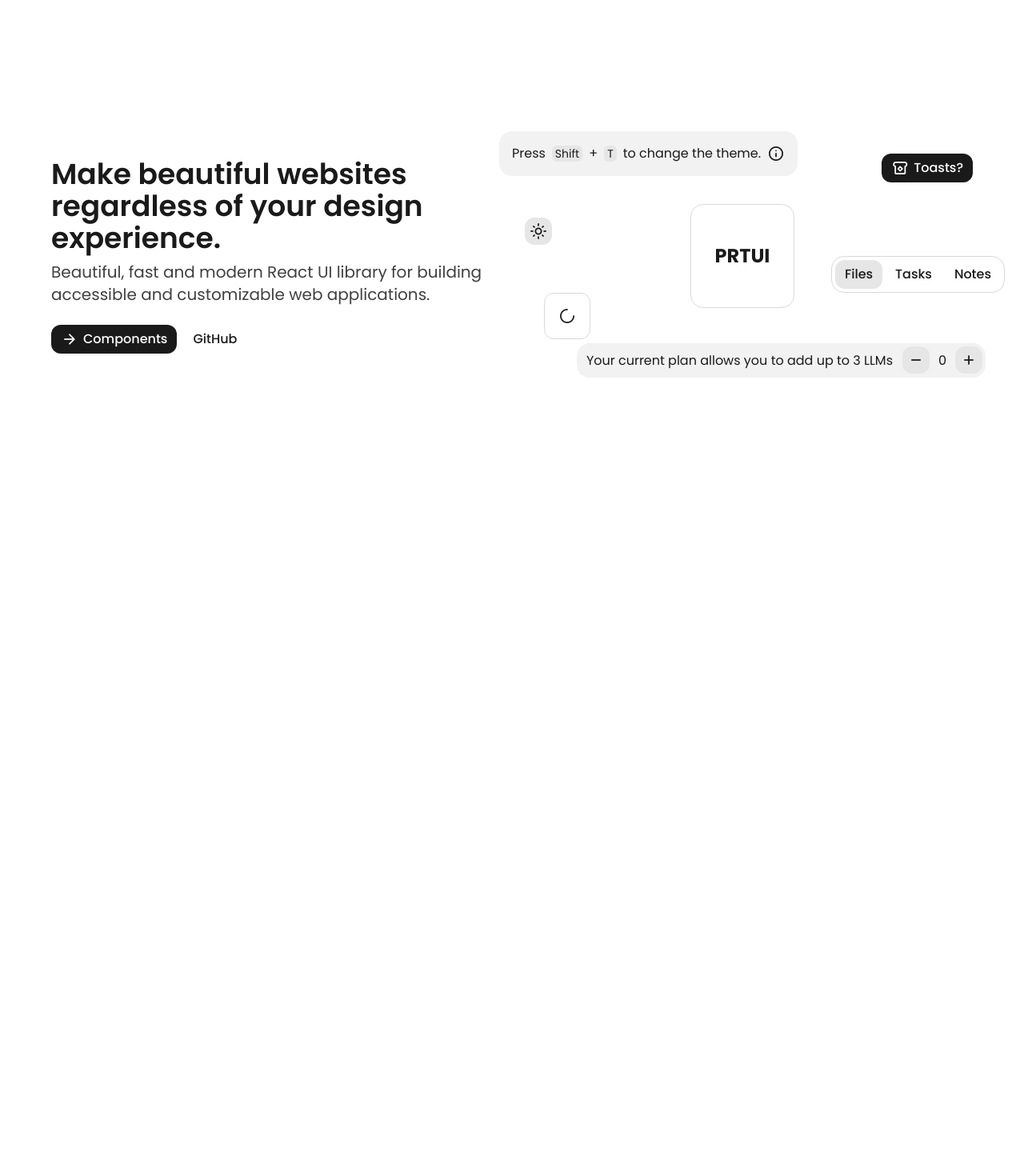
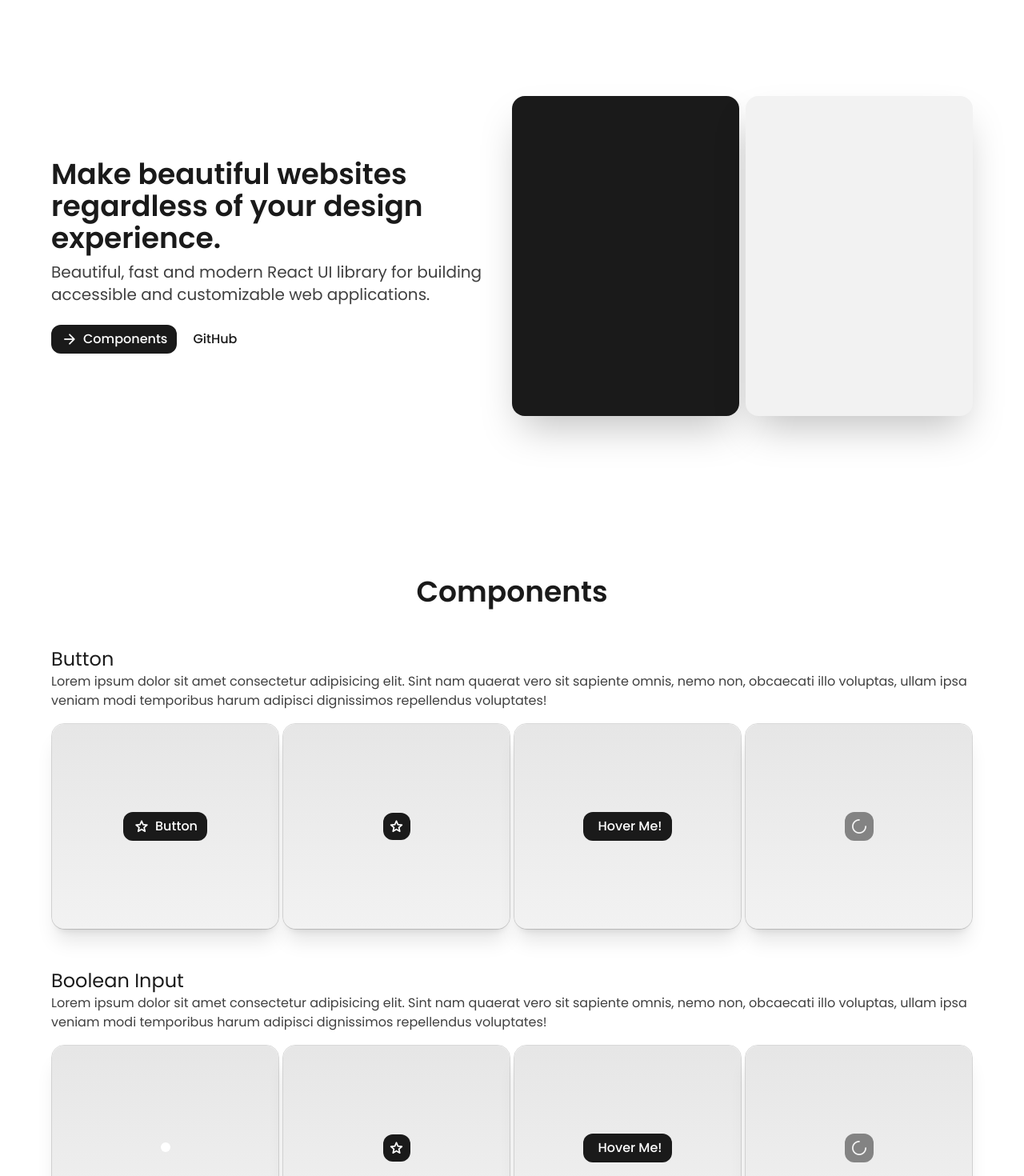
Before and after one commit to Franco-Pertusati/prt-ui, an Angular app: page /docs/home in a window 1280 px wide. Shown: the part 80-1550 px from the top of the page at 80% size. Before the commit the page ends 800 px from the top, so only its background shows below. Built offline with nearby package versions, Linux system fonts and the light colour scheme.

Commit message:
fix del checkbox

```diff
--- a/src/app/modules/docs/components/doc-nav/doc-nav.component.html
+++ b/src/app/modules/docs/components/doc-nav/doc-nav.component.html
@@ -1,5 +1,5 @@
 <div class="fixed top-0 left-0 w-screen z-30">
-  <nav class="px-4 py-2 bg-dark/60 backdrop-blur border-b border-b-border">
+    <nav class="px-4 py-2 bg-dark/60 backdrop-blur border-b border-b-border">
     <div class="max-w-7xl flex justify-between mx-auto">
       <span class="font-bold text-xl">PRTUI</span>
       <div class="flex items-center gap-4">
--- a/src/app/modules/docs/components/doc-thumbnail-list/doc-thumbnail-list.component.html
+++ b/src/app/modules/docs/components/doc-thumbnail-list/doc-thumbnail-list.component.html
@@ -1,4 +1,4 @@
-<div>
+<div class="max-w-6xl">
   <h2 class="text-4xl text-center font-semibold mb-12">Components</h2>
 
   <div class="flex flex-col gap-4">
@@ -39,7 +39,7 @@
     </div>
     <div class="grid-cols-4 grid gap-1 mb-12">
       <app-doc-thumbnail>
-        <prt-button label="Button" icon="star" />
+        <prt-check-box icon="close" />
       </app-doc-thumbnail>
       <app-doc-thumbnail>
         <prt-button icon="star" tooltip="Like this component" />
--- a/src/app/modules/docs/components/doc-thumbnail-list/doc-thumbnail-list.component.ts
+++ b/src/app/modules/docs/components/doc-thumbnail-list/doc-thumbnail-list.component.ts
@@ -5,7 +5,7 @@ import { PrtCheckBoxComponent } from "../../../../prt-ui/prt-check-box/prt-check
 
 @Component({
   selector: 'app-doc-thumbnail-list',
-  imports: [DocThumbnailComponent, PrtButton],
+  imports: [DocThumbnailComponent, PrtButton, PrtCheckBoxComponent],
   templateUrl: './doc-thumbnail-list.component.html'
 })
 export class DocThumbnailListComponent {
--- a/src/app/modules/docs/components/doc-thumbnail/doc-thumbnail.component.html
+++ b/src/app/modules/docs/components/doc-thumbnail/doc-thumbnail.component.html
@@ -1,6 +1,6 @@
 <app-item-container>
   <div
-    class="h-64 bg-light rounded-2xl bg-linear-to-t from-neutral to-light grid place-items-center"
+    class="h-64 bg-light rounded-2xl bg-linear-to-t from-neutral to-light grid place-items-center shadow-xl"
   >
     <ng-content />
   </div>
--- a/src/app/modules/docs/docs.component.html
+++ b/src/app/modules/docs/docs.component.html
@@ -1,8 +1,4 @@
-<div class="h-screen flex flex-col overflow-hidden bg-dark">
+<div class="bg-dark">
   <app-doc-nav />
-  <div class="grow overflow-y-auto px-4">
-    <div class="max-w-6xl mx-auto">
-      <router-outlet />
-    </div>
-  </div>
+  <router-outlet />
 </div>
--- a/src/app/modules/docs/routes/docs-home/docs-home.component.html
+++ b/src/app/modules/docs/routes/docs-home/docs-home.component.html
@@ -1,5 +1,7 @@
-<div class="flex flex-col">
-  <header class="w-full grid grid-cols-2 items-center h-screen">
+<div class="flex flex-col items-center">
+  <header
+    class="items-center h-screen mx-auto max-w-6xl w-full grid grid-cols-2"
+  >
     <div class="flex flex-col gap-6">
       <div>
         <h1 class="mb-2 text-4xl font-semibold">
@@ -15,7 +17,10 @@
         <prt-button label="GitHub" variant="ghost" />
       </div>
     </div>
-    <app-docs-components-showcase />
+    <div class="flex gap-2 w-full h-full max-h-1/2">
+      <div class="bg-text grow h-full rounded-2xl shadow-2xl"></div>
+      <div class="bg-neutral grow h-full rounded-2xl shadow-2xl"></div>
+    </div>
   </header>
   <app-doc-thumbnail-list />
 </div>
--- a/src/app/modules/docs/routes/docs-home/docs-home.component.ts
+++ b/src/app/modules/docs/routes/docs-home/docs-home.component.ts
@@ -2,10 +2,11 @@ import { Component } from '@angular/core';
 import { PrtButton } from "../../../../prt-ui/prt-button/prt-button.component";
 import { DocsComponentsShowcaseComponent } from "../../components/docs-components-showcase/docs-components-showcase.component";
 import { DocThumbnailListComponent } from "../../components/doc-thumbnail-list/doc-thumbnail-list.component";
+import { ItemContainerComponent } from "../../../../prt-ui/item-container/item-container.component";
 
 @Component({
   selector: 'app-docs-home',
-  imports: [PrtButton, DocsComponentsShowcaseComponent, DocThumbnailListComponent],
+  imports: [PrtButton, DocsComponentsShowcaseComponent, DocThumbnailListComponent, ItemContainerComponent],
   templateUrl: './docs-home.component.html'
 })
 export class DocsHomeComponent {
--- a/src/app/prt-ui/prt-check-box/prt-check-box.component.html
+++ b/src/app/prt-ui/prt-check-box/prt-check-box.component.html
@@ -1,32 +1,19 @@
-@let config = { label: label(), labelChecked: labelChecked(), icon: icon(),
-iconChecked: iconChecked(), iconUnchecked: iconUnchecked(), showIcon:
-showIcon(), showLabel: showLabel(), checked: checked(), disabled: disabled() };
-
 <label [class]="containerClasses()">
   <input
     type="checkbox"
-    [checked]="config.checked"
-    [disabled]="config.disabled"
+    [checked]="checked()"
+    [disabled]="disabled()"
     (change)="onToggle()"
     class="sr-only"
   />
 
-  @if (config.showIcon && (config.icon || config.iconChecked ||
-  config.iconUnchecked)) {
-  <div [class]="checkboxClasses()">
-    @if (config.checked && config.iconChecked) {
-    <i class="material-symbols-rounded">{{ config.iconChecked }}</i>
-    } @else if (!config.checked && config.iconUnchecked) {
-    <i class="material-symbols-rounded">{{ config.iconUnchecked }}</i>
-    } @else if (config.icon) {
-    <i class="material-symbols-rounded">{{ config.icon }}</i>
-    }
-  </div>
-  } @if (config.showLabel && (config.label || config.labelChecked)) {
-  <span [class]="labelClasses()">
-    {{
-      config.checked && config.labelChecked ? config.labelChecked : config.label
-    }}
-  </span>
+  @if (hasIcon()) {
+    <div [class]="iconClasses()">
+      <i class="material-symbols-rounded">{{ activeIcon() }}</i>
+    </div>
+  }
+
+  @if (hasLabel()) {
+    <span [class]="labelClasses()">{{ activeLabel() }}</span>
   }
 </label>
--- a/src/app/prt-ui/prt-check-box/prt-check-box.component.ts
+++ b/src/app/prt-ui/prt-check-box/prt-check-box.component.ts
@@ -3,62 +3,70 @@ import { Component, computed, input, model } from '@angular/core';
 @Component({
   selector: 'prt-check-box',
   imports: [],
-  templateUrl: './prt-check-box.component.html'
+  templateUrl: './prt-check-box.component.html',
 })
 export class PrtCheckBoxComponent {
+  // Content
   label = input<string>('');
   labelChecked = input<string>('');
-  disabled = input<boolean>(false);
+  iconChecked = input<string>('');
+  iconUnchecked = input<string>('');
 
+  // Config
   variant = input<'default' | 'outlined' | 'secondary' | 'ghost'>('default');
   size = input<'sm' | 'md' | 'lg'>('md');
-
-  icon = input<string>();
-  iconChecked = input<string>();
-  iconUnchecked = input<string>();
+  disabled = input<boolean>(false);
   showIcon = input<boolean>(true);
   showLabel = input<boolean>(true);
 
   checked = model<boolean>(false);
 
-  containerClasses = computed(() => {
-    const variants = {
-      default: this.checked() ? 'bg-text text-dark' : 'bg-dark text-text',
-      outlined: 'border border-border hover:bg-neutral',
+  // Derived display values
+  protected activeIcon = computed(() =>
+    this.checked() ? this.iconChecked() : this.iconUnchecked()
+  );
+
+  protected activeLabel = computed(() =>
+    this.checked() && this.labelChecked() ? this.labelChecked() : this.label()
+  );
+
+  protected hasIcon = computed(() =>
+    this.showIcon() && !!(this.iconChecked() || this.iconUnchecked())
+  );
+
+  protected hasLabel = computed(() =>
+    this.showLabel() && !!this.activeLabel()
+  );
+
+  protected containerClasses = computed(() => {
+    const variantMap: Record<string, string> = {
+      default:   this.checked() ? 'bg-text text-dark' : 'bg-dark text-text',
+      outlined:  'border border-border hover:bg-neutral',
       secondary: this.checked() ? 'bg-text text-dark' : 'bg-neutral',
-      ghost: 'bg-transparent hover:bg-neutral',
+      ghost:     'bg-transparent hover:bg-neutral',
     };
-    const base = 'inline-flex items-center justify-center gap-1.5 rounded-xl font-medium cursor-pointer select-none';
-    const disabled = this.disabled() ? 'opacity-50 cursor-not-allowed' : '';
-    const padding = !this.showLabel() || !this.label() ? 'p-1.5' : 'px-3 py-1.5';
-    return `${base} ${disabled} ${variants[this.variant()]} ${padding}`;
+
+    return [
+      'inline-flex items-center justify-center gap-1.5 rounded-xl font-medium cursor-pointer select-none',
+      this.hasLabel() ? 'px-3 py-1.5' : 'p-1.5',
+      this.disabled() ? 'opacity-50 cursor-not-allowed' : '',
+      variantMap[this.variant()],
+    ].join(' ');
   });
 
-  checkboxClasses = computed(() => {
-    const sizes = {
-      sm: 'text-xs',
-      md: 'text-sm',
-      lg: 'text-base'
-    };
-    const base = 'flex items-center justify-center rounded';
-    return `${base} ${sizes[this.size()]}`;
+  protected iconClasses = computed(() => {
+    const sizeMap = { sm: 'text-xs', md: 'text-sm', lg: 'text-base' };
+    return `flex items-center justify-center rounded ${sizeMap[this.size()]}`;
   });
 
-  labelClasses = computed(() => {
-    const sizes = {
-      sm: 'text-sm',
-      md: 'text-base',
-      lg: 'text-lg'
-    };
-
-    const checked = this.checked() ? 'font-medium' : '';
-
-    return `${sizes[this.size()]} ${checked}`;
+  protected labelClasses = computed(() => {
+    const sizeMap = { sm: 'text-sm', md: 'text-base', lg: 'text-lg' };
+    return `${sizeMap[this.size()]} ${this.checked() ? 'font-medium' : ''}`;
   });
 
-  onToggle() {
+  onToggle(): void {
     if (!this.disabled()) {
-      this.checked.set(!this.checked());
+      this.checked.update(v => !v);
     }
   }
 }
--- a/src/index.html
+++ b/src/index.html
@@ -17,7 +17,7 @@
       href="https://fonts.googleapis.com/css2?family=Material+Symbols+Rounded:opsz,wght,FILL,GRAD@20..48,100..700,0..1,-50..200"
     />
   </head>
-  <body class="overflow-hidden">
-    <app-root>a</app-root>
+  <body>
+    <app-root></app-root>
   </body>
 </html>
--- a/src/styles.css
+++ b/src/styles.css
@@ -51,13 +51,6 @@ button {
   cursor: pointer;
 }
 
-button:focus {
-}
-
 .material-symbols-rounded {
   font-size: 22px;
 }
-
-::-webkit-scrollbar {
-  display: none;
-}
```
